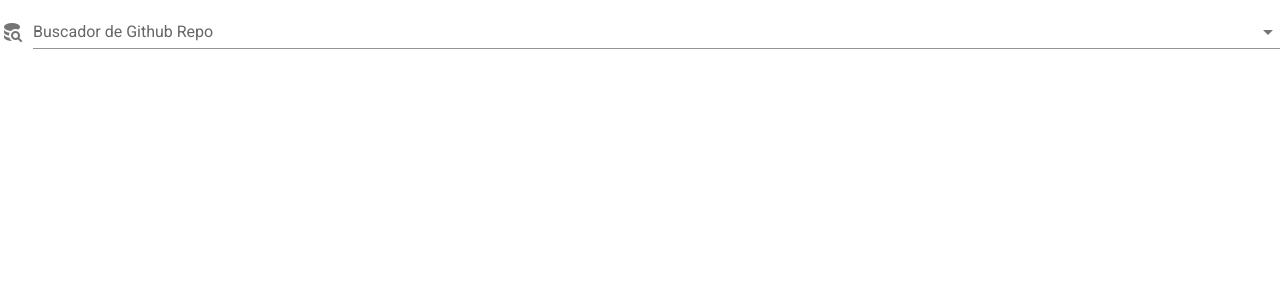
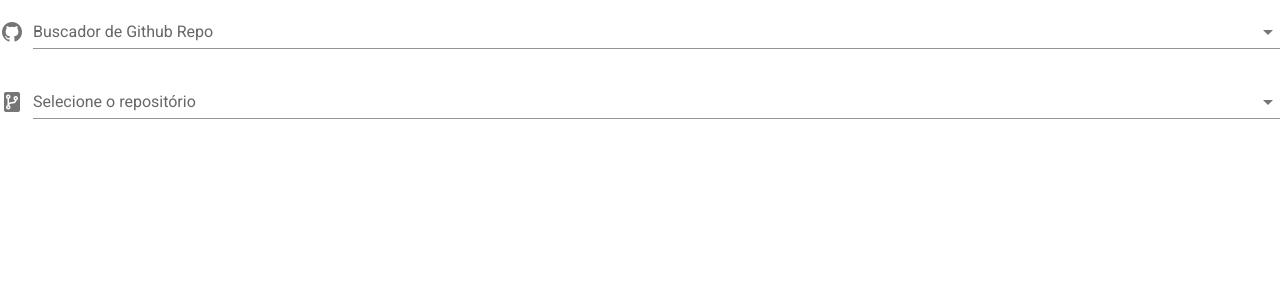
Before and after one commit to ClaraSantosmf/vue_git, a Vue app: page / in a window 1280 px wide. Shown: the top 300 px of the page. Built offline with nearby package versions, Linux system fonts and the light colour scheme.

Commit message:
listar repositórios e adicionar um select

```diff
--- a/src/api/api.js
+++ b/src/api/api.js
@@ -1,6 +1,17 @@
 export const api = {
-    async search_users(searchstring) {
-    const result = await fetch(`https://api.github.com/search/users?q=${searchstring}`)
-    return await result.json()
+  async search_repo(username, page) {
+    if (!page) {
+        page = 1;
+    }
+    const result = await fetch(
+      `https://api.github.com/users/${username}/repos?page=${page}`
+    );
+    return await result.json();
+  },
+  async search_users(searchstring) {
+    const result = await fetch(
+      `https://api.github.com/search/users?q=${searchstring}`
+    );
+    return await result.json();
   },
 };
--- a/src/components/githubrepo.vue
+++ b/src/components/githubrepo.vue
@@ -1,4 +1,6 @@
 <template>
+  <div>
+    <div>
       <v-autocomplete
         v-model="user"
         :items="userlist"
@@ -9,14 +11,28 @@
         hide-no-data
         label="Buscador de Github Repo"
         placeholder="Pesquise o nome do usuário github"
-      prepend-icon="mdi-database-search"
+        prepend-icon="mdi-github"
         hide-selected
       />
+    </div>
+    <div>
+      <v-select
+        v-model="repo"
+        :items="repolist"
+        item-text="name"
+        label="Selecione o repositório"
+        persistent-hint
+        return-object
+        single-line
+        prepend-icon="mdi-source-repository"
+      ></v-select>
+    </div>
+  </div>
 </template>
 
 <script>
 import { debouncerdecorator } from "@/helpers/debouncer.js";
-import { api } from "@/api/api.js"
+import { api } from "@/api/api.js";
 
 export default {
   data: () => ({
@@ -24,19 +40,29 @@
     userlist: [],
     userloading: false,
     usersearch: null,
+    repo: null,
+    repolist: [],
   }),
   methods: {
     procuraUsuarioGH: debouncerdecorator(async function () {
       this.userloading = true;
-      const data = await api.search_users(this.usersearch)
-          this.userlist = data.items
-          this.userloading = false
+      const data = await api.search_users(this.usersearch);
+      this.userlist = data.items;
+      this.userloading = false;
     }, 500),
+    async listaRepositorios() {
+      const data = await api.search_repo(this.user)
+      this.repolist = data
+      debugger
+    },
   },
   watch: {
     usersearch() {
       this.procuraUsuarioGH();
-      }
-    }
-  }
+    },
+    user() {
+      this.listaRepositorios();
+    },
+  },
+};
 </script>
```
Lines whose indentation alone changed are shown as unchanged.
